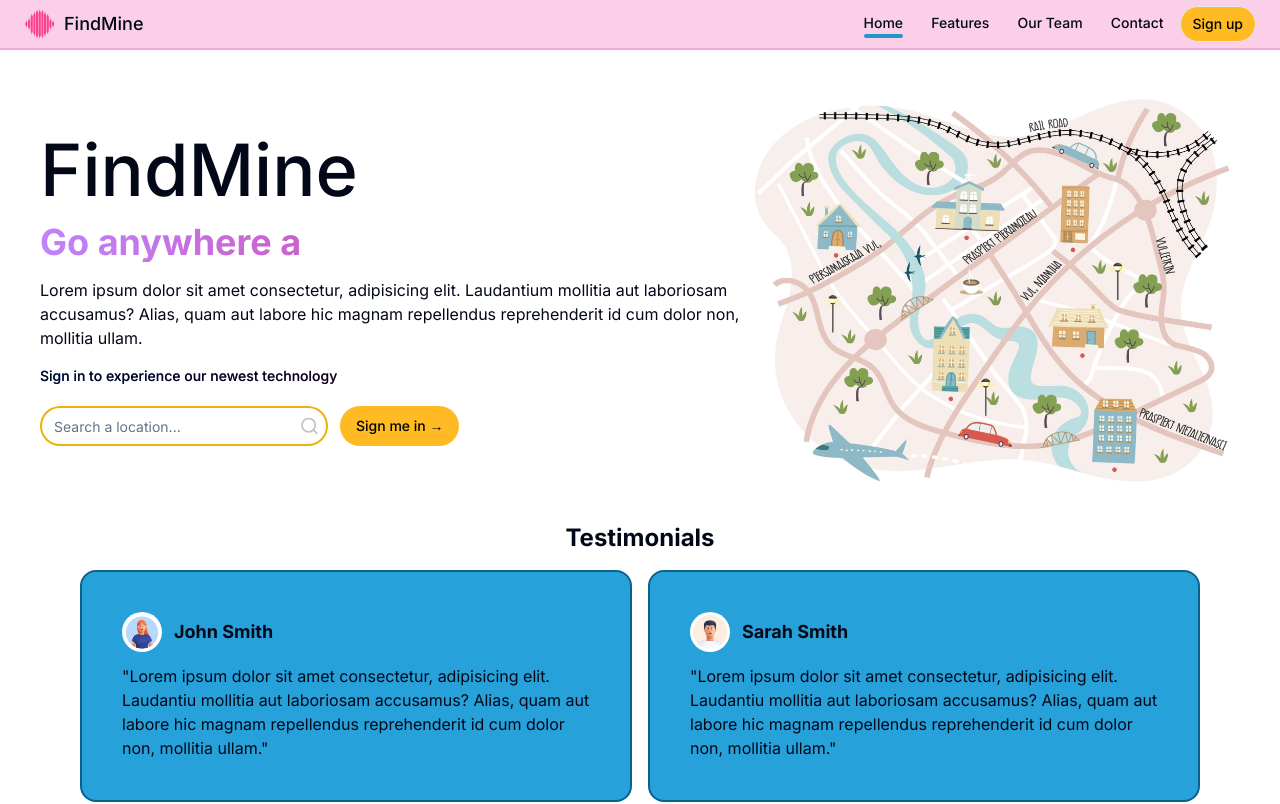
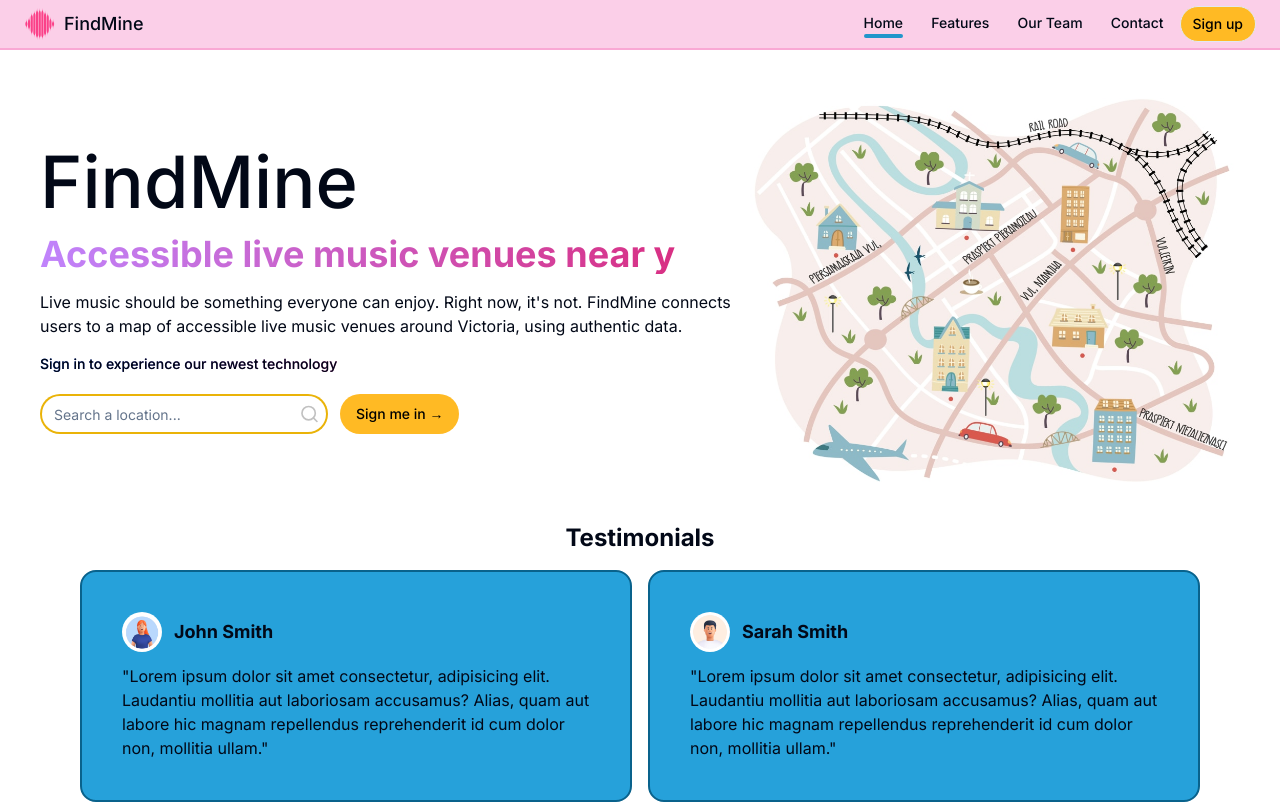
Before and after one commit to ahoang2502/catalyst-hackafun, a Next.js app: page / in a window 1280 px wide. Shown: the top 804 px of the page. Built offline with nearby package versions, Linux system fonts and the light colour scheme; no server answers.

Commit message:
eslint fixes

```diff
--- a/src/app/(landing)/Hero.tsx
+++ b/src/app/(landing)/Hero.tsx
@@ -18,10 +18,10 @@ export const Hero = () => {
             <TypewriterComponent
               options={{
                 strings: [
-                  "Go anywhere anytime.",
+                  "Accessible live music venues near you",
                   "Leave reviews anywhere you go.",
-                  "Enjoy it together",
-                  "Feature 3.",
+                  "Music is better when it's accessible",
+                  "Live music, for everyone.",
                 ],
                 autoStart: true,
                 loop: true,
@@ -30,9 +30,7 @@ export const Hero = () => {
           </div>
 
           <p className="">
-            Lorem ipsum dolor sit amet consectetur, adipisicing elit. Laudantium
-            mollitia aut laboriosam accusamus? Alias, quam aut labore hic magnam
-            repellendus reprehenderit id cum dolor non, mollitia ullam.
+            Live music should be something everyone can enjoy. Right now, it&apos;s not. FindMine connects users to a map of accessible live music venues around Victoria, using authentic data.
           </p>
 
           <div className="mt-6 space-y-2">
```
